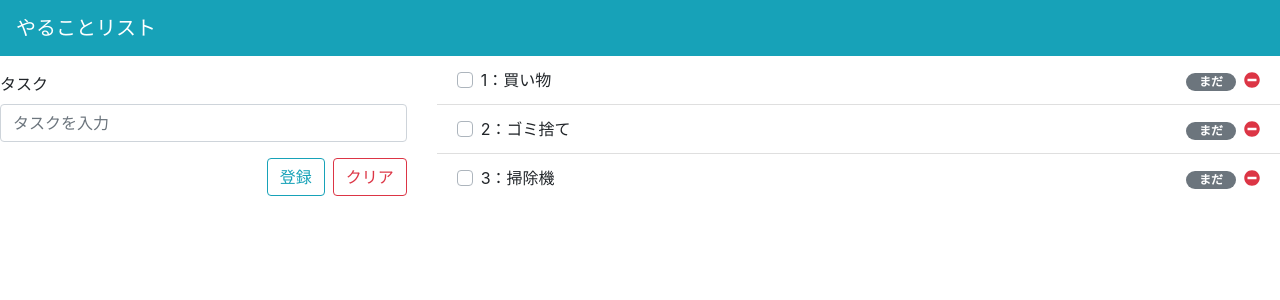
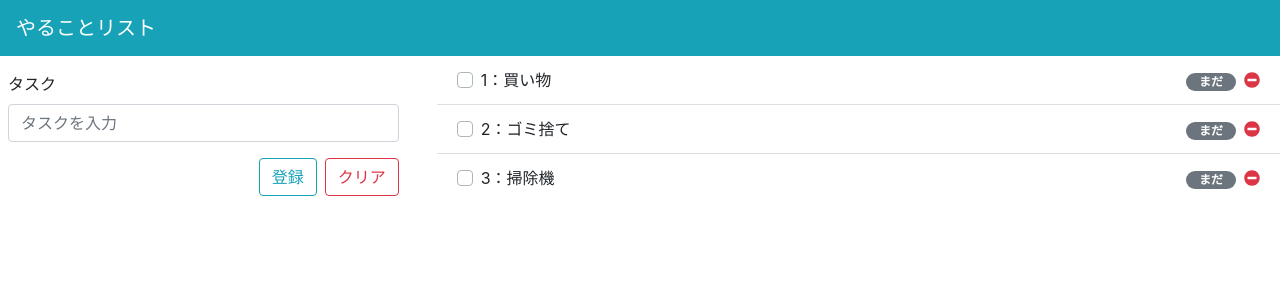
Before and after one commit to kyoruni/vue-sand-box, a Vue app: page /todo in a window 1280 px wide. Shown: the top 300 px of the page. Built offline with nearby package versions, Linux system fonts and the light colour scheme.

Commit message:
:wrench: #1 マージン調整

```diff
--- a/src/views/Todo.vue
+++ b/src/views/Todo.vue
@@ -7,7 +7,7 @@
     </b-navbar>
     <b-row>
       <b-col sm="4" xs="12">
-        <b-form class="mt-3">
+        <b-form class="mt-3 ml-2 mr-2">
           <b-form-group label="タスク" label-for="task">
             <b-form-input v-model="textInput" id="task" type="text" placeholder="タスクを入力">
             </b-form-input>
```
